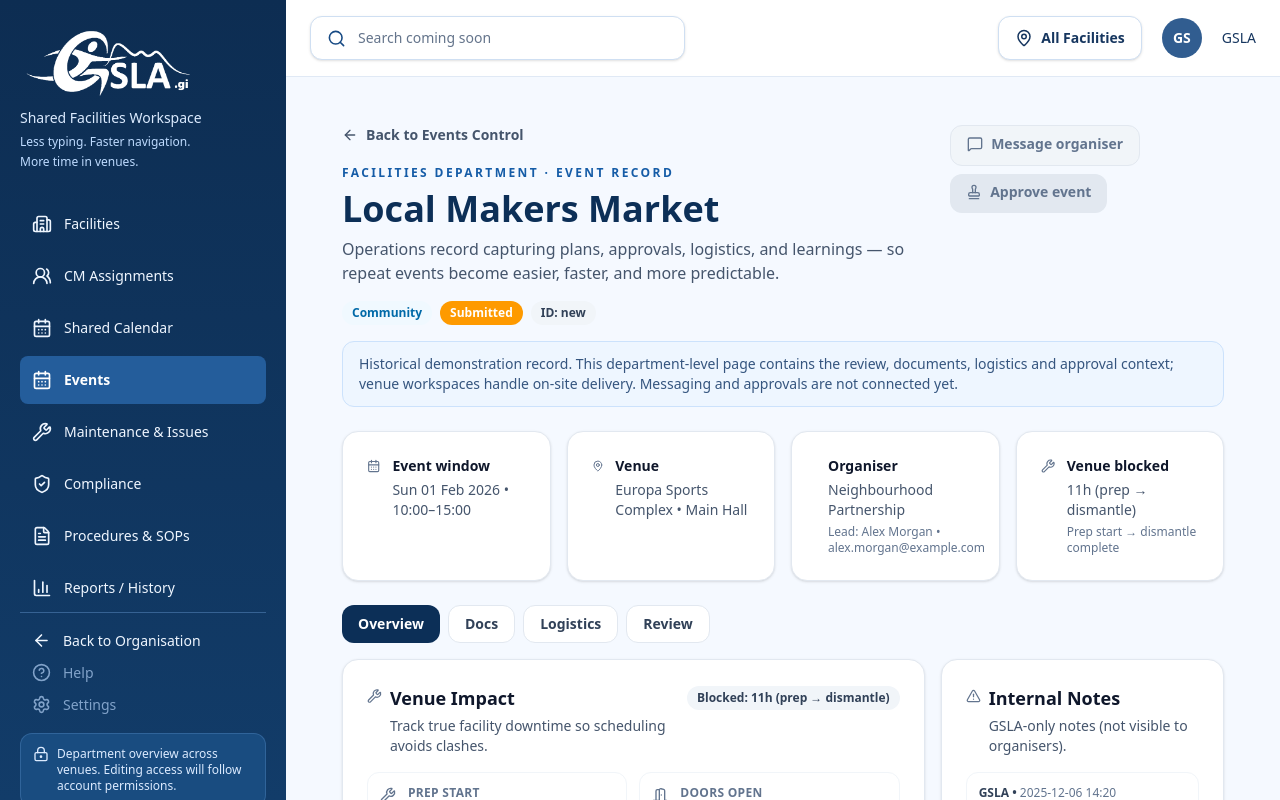
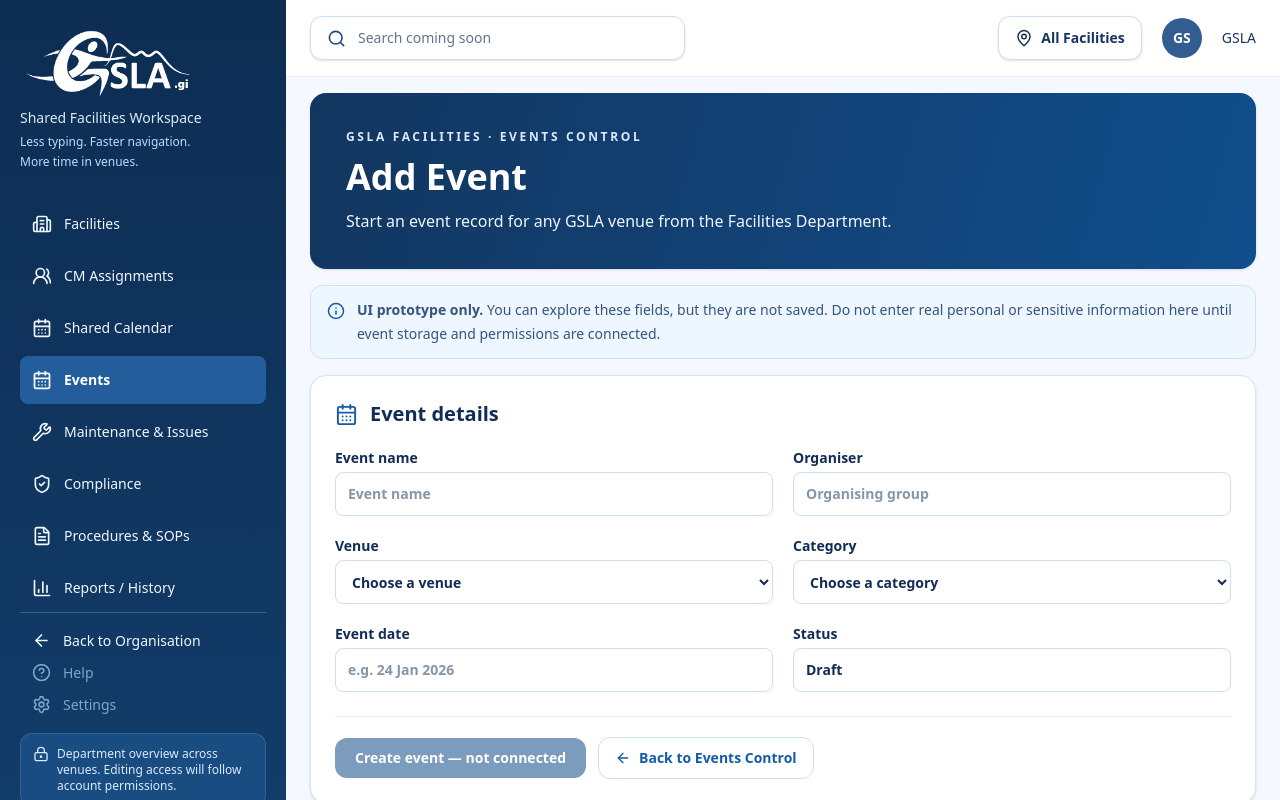
Before and after one commit to gibfesta/gsla-new-sdu, a Next.js app: page /facilities/events/new in a window 1280 px wide. Shown: the top 800 px of the page. Built offline with nearby package versions, Linux system fonts and the light colour scheme.

Commit message:
Add Facilities event management entry points

```diff
--- /dev/null
+++ b/app/facilities/events/new/page.tsx
@@ -0,0 +1,5 @@
+import EventEditor from "@/components/facilities/EventEditor";
+
+export default function NewFacilitiesEventPage() {
+  return <EventEditor mode="new" />;
+}
```
